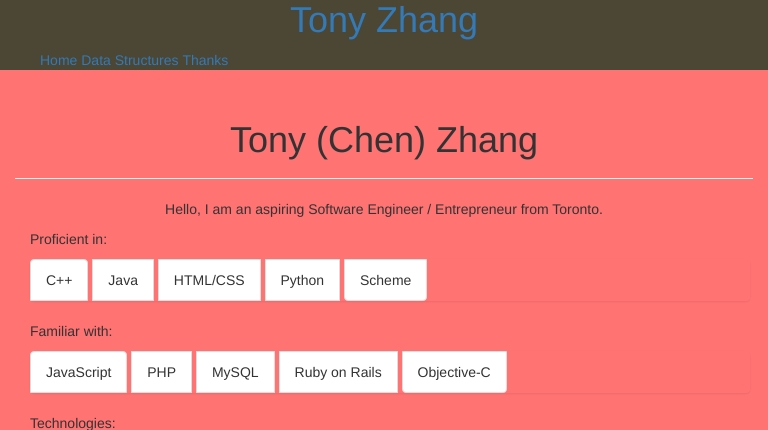
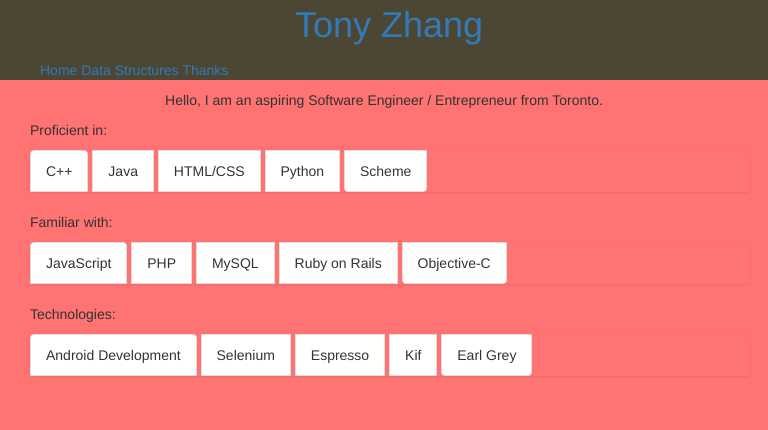
Before and after one commit to gsaroya/AlarmShame-Site, a PHP site: page /My_website/index.php in a window 768 px wide. Shown: the top 430 px of the page. Run offline with PHP 8.4, Linux system fonts and the light colour scheme; some libraries are stand-ins or nearby versions.

Commit message:
personal website

```diff
--- a/My_website/css/style.css
+++ b/My_website/css/style.css
@@ -23,6 +23,8 @@ header{
 	}
 	.header-title{
 		text-align: center;
+		padding-top: 5px;
+		padding-bottom: 5px;
 	}
 }
 
@@ -30,5 +32,7 @@ header{
     ul.skills li{
 		display: inline-flex;
 	}
-
+	.header-title{
+		padding-left: 10px;
+	}
 }
--- a/My_website/index.php
+++ b/My_website/index.php
@@ -9,9 +9,6 @@
 		<?php include("header.php");?>
 		<!--Body paragraph-->
 		<div id="inner" class="container-fluid">
-			<div class="text-center page-header">
-				<h1>Tony (Chen) Zhang</h1>
-			</div>
 			<div class="body-paragraph">
 				<div class="container-fluid profile">
 					<p class="text-center">
```
